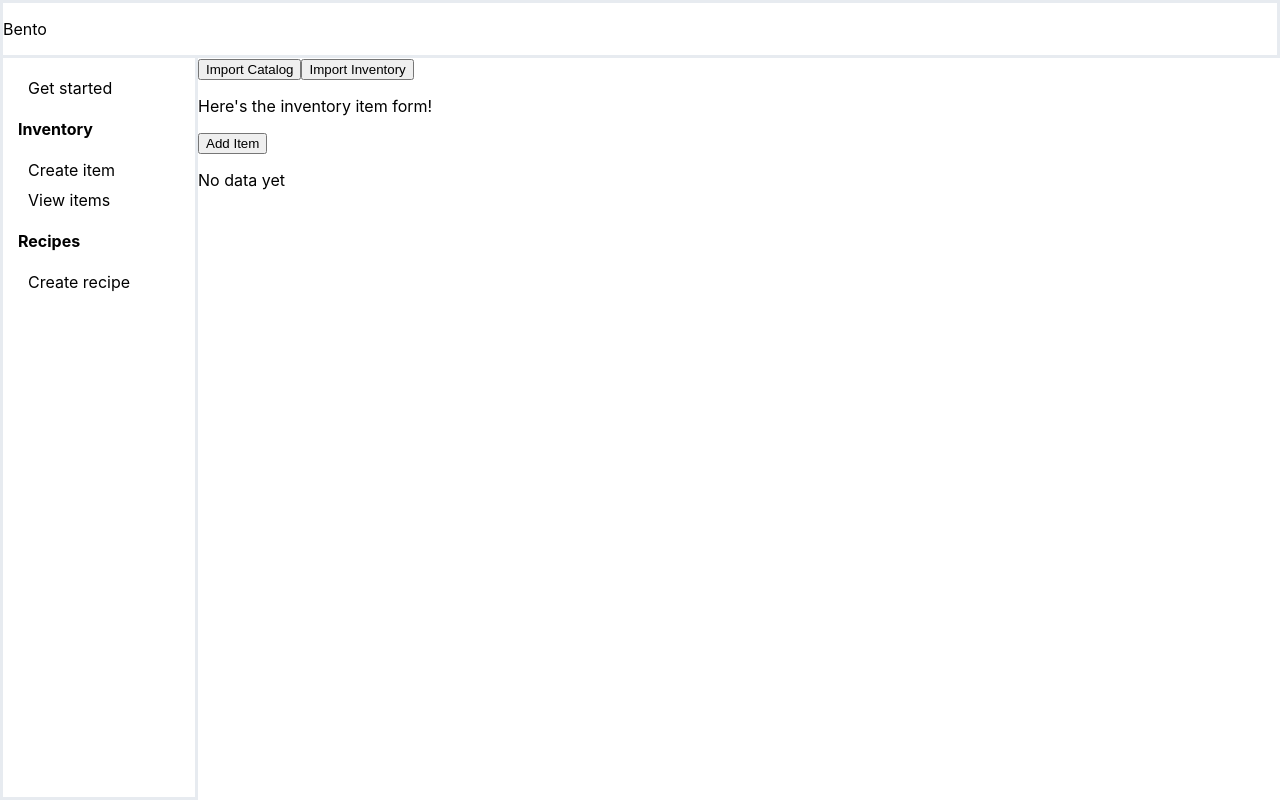
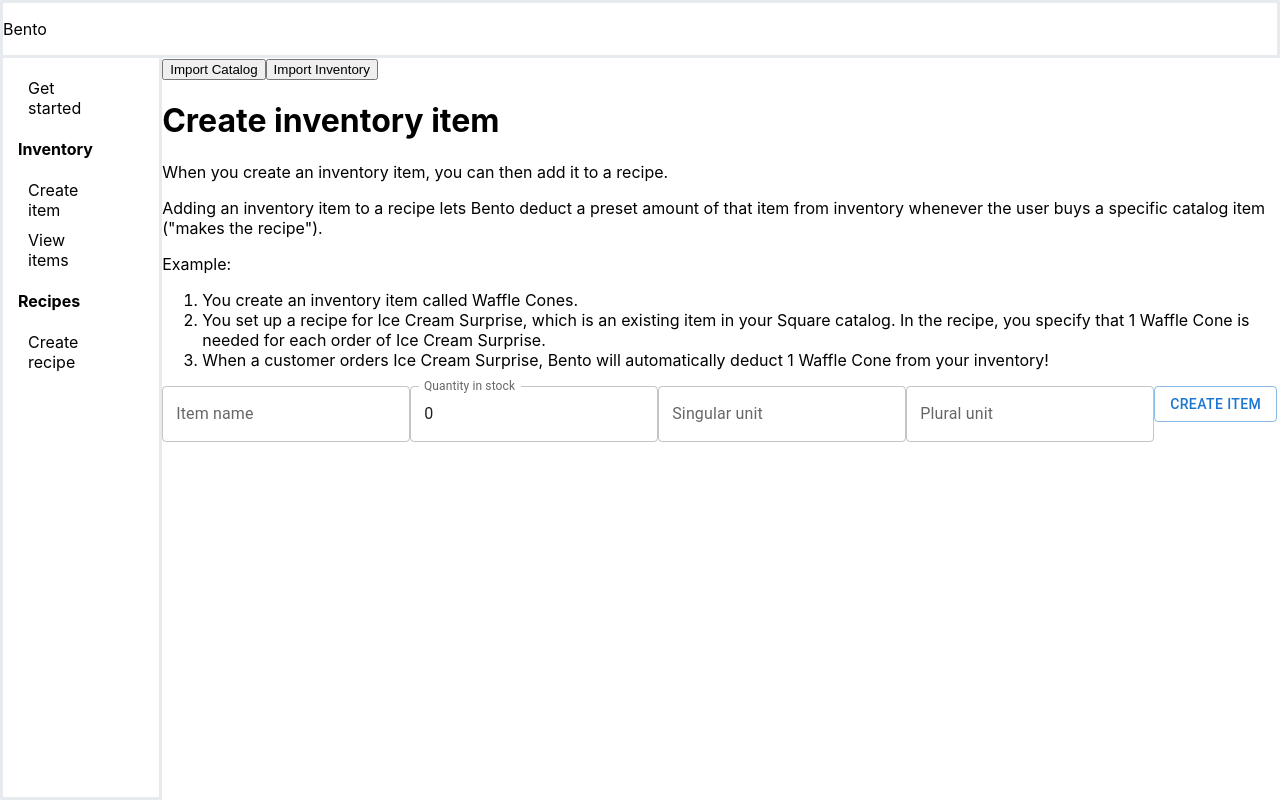
Before and after one commit to onmyraedar/square-unboxed-2022, a React (Create React App) app in the folder client/: page /inventory/create in a window 1280 px wide. Built offline with nearby package versions, Linux system fonts and the light colour scheme.

Commit message:
Add form to the CreateInventoryItem component
When the form is submitted, a new inventory item is created in the database.

```diff
--- a/client/src/components/CreateInventoryItemForm.js
+++ b/client/src/components/CreateInventoryItemForm.js
@@ -1,42 +1,109 @@
 import React, { useState } from "react";
+import Button from '@mui/material/Button';
+import TextField from '@mui/material/TextField';
+import { useNavigate } from "react-router-dom";
 
 function CreateInventoryItemForm() {
-  const [data, setData] = useState("No data yet");
+  const [inventoryItem, setInventoryItem] = useState({
+    name: "",
+    quantity_in_stock: 0,
+    singular_unit: "",
+    plural_unit: "",
+  });
 
-  // Testing a POST request
-  async function addInventoryItem() {
+  let navigate = useNavigate();
+
+  async function createInventoryItem(event) {
+    event.preventDefault();
     console.log("Initializing inventory item...");
-    const inventoryItem = {
-      name: "Ice Cream",
-      quantity_in_stock: 100,
+    const inventoryItemData = {
+      name: inventoryItem.name,
+      quantity_in_stock: inventoryItem.quantity_in_stock,
       unit: {
-        singular: "ounce",
-        plural: "ounces"
+        singular: inventoryItem.singular_unit,
+        plural: inventoryItem.plural_unit,
       }
     }
+    console.log(inventoryItemData);
     console.log("Inventory item initialized!");
-    console.log(inventoryItem);
     try {
       const response = await fetch("/inventoryitem/create", {
         method: "POST",
         headers: {
           "Content-Type": "application/json",
         },
-        body: JSON.stringify(inventoryItem)
+        body: JSON.stringify(inventoryItemData)
       });
-      setData("Post request successful!");
       console.log("Request successful!");
+      navigate("/inventory/list");
     } catch (error) {
       console.log(error);
     }
     console.log("End of function.");
   }
 
+  function handleInputChange(event) {
+    const inputName = event.target.name;
+    setInventoryItem((inventoryItem) => {
+      return {
+        ...inventoryItem,
+        [`${inputName}`]: event.target.value,
+      }
+    })
+  }
+
   return(
     <div>
-      <p>Here's the inventory item form!</p>
-      <button onClick={addInventoryItem}>Add Item</button>
-      <p>{data}</p>
+      <h1>Create inventory item</h1>
+      <p>When you create an inventory item, you can then add it to a recipe.</p>
+      <p>Adding an inventory item to a recipe lets Bento deduct a preset amount
+        of that item from inventory whenever the user buys
+        a specific catalog item ("makes the recipe").
+      </p>
+      <p>Example:</p>
+      <ol>
+        <li>You create an inventory item called Waffle Cones.</li>
+        <li>You set up a recipe for Ice Cream Surprise, which is
+          an existing item in your Square catalog. In the recipe,
+          you specify that 1 Waffle Cone is needed for each
+          order of Ice Cream Surprise.
+        </li>
+        <li>When a customer orders Ice Cream Surprise, Bento will
+          automatically deduct 1 Waffle Cone from your inventory!
+        </li>
+      </ol>
+      <form>
+        <TextField
+          name="name"
+          label="Item name"
+          onChange={handleInputChange}
+          value={inventoryItem.name}
+          variant="outlined"
+        />
+        <TextField
+          name="quantity_in_stock"
+          label="Quantity in stock"
+          onChange={handleInputChange}
+          type="number"
+          value={inventoryItem.quantity_in_stock}
+          variant="outlined"
+        />
+        <TextField
+          name="singular_unit"
+          label="Singular unit"
+          onChange={handleInputChange}
+          value={inventoryItem.singular_unit}
+          variant="outlined"
+        />
+        <TextField
+          name="plural_unit"
+          label="Plural unit"
+          onChange={handleInputChange}
+          value={inventoryItem.plural_unit}
+          variant="outlined"
+        />
+        <Button onClick={createInventoryItem} type="submit" variant="outlined">Create Item</Button>
+      </form>
     </div>
   );
 }
```
